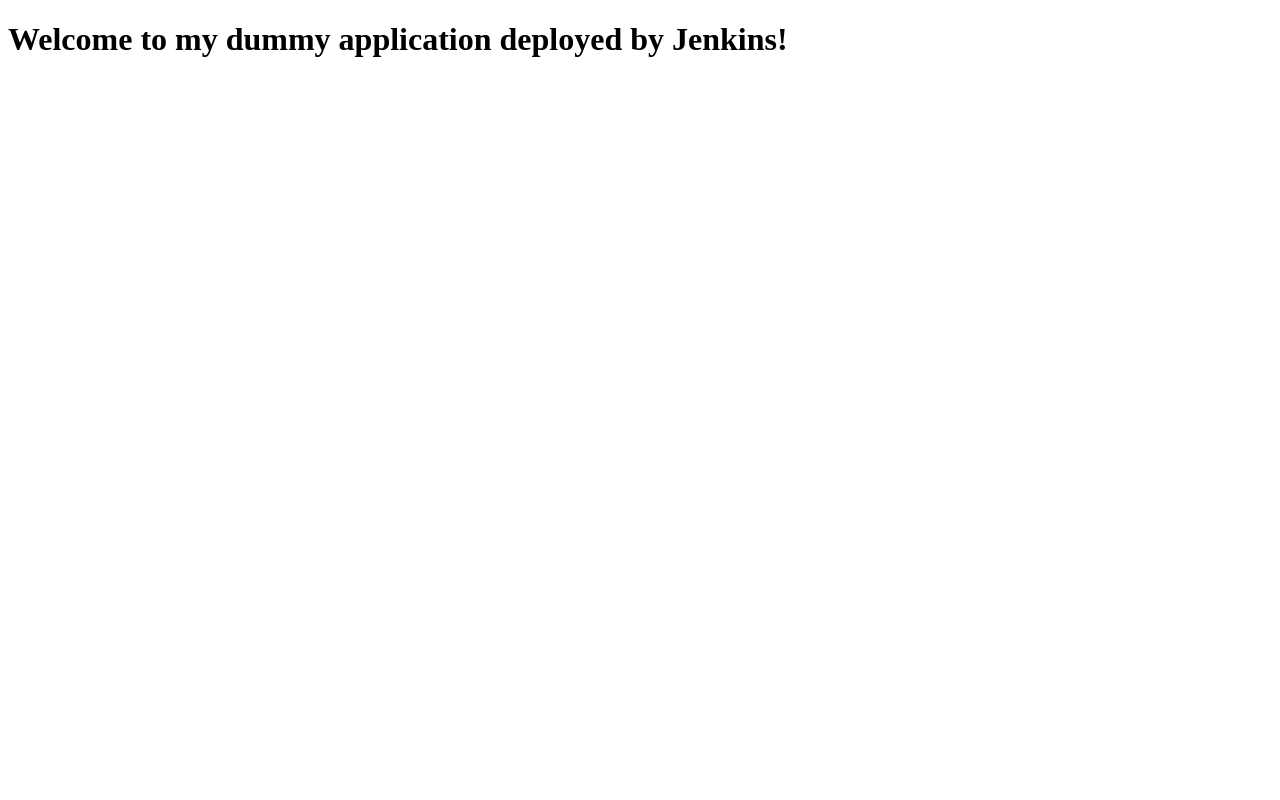
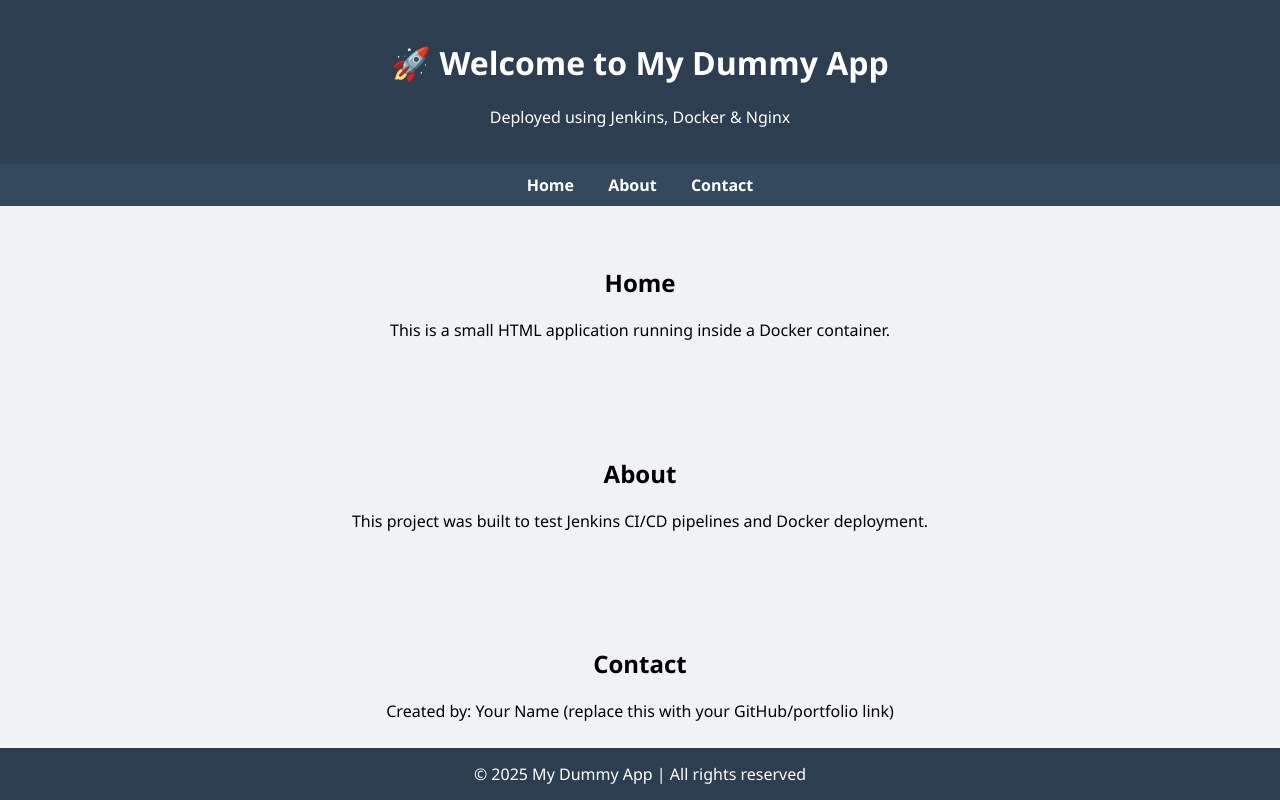
Before and after one commit to hunt-22/dummyrepo, a plain HTML site: page index.html in a window 1280 px wide. Drawn offline with Linux system fonts and the light colour scheme.

Commit message:
index.html

```diff
--- a/index.html
+++ b/index.html
@@ -1,9 +1,77 @@
 <!DOCTYPE html>
-<html>
+<html lang="en">
 <head>
-<title>Hello World Application</title>
+    <meta charset="UTF-8">
+    <title>My Dummy Web App</title>
+    <style>
+        body {
+            font-family: 'Segoe UI', Tahoma, Geneva, Verdana, sans-serif;
+            margin: 0;
+            background-color: #f0f2f5;
+        }
+        header {
+            background-color: #2c3e50;
+            color: white;
+            padding: 20px 0;
+            text-align: center;
+        }
+        nav {
+            background-color: #34495e;
+            padding: 10px;
+            text-align: center;
+        }
+        nav a {
+            color: white;
+            margin: 0 15px;
+            text-decoration: none;
+            font-weight: bold;
+        }
+        section {
+            padding: 40px;
+            text-align: center;
+        }
+        footer {
+            background-color: #2c3e50;
+            color: white;
+            text-align: center;
+            padding: 15px 0;
+            position: fixed;
+            bottom: 0;
+            width: 100%;
+        }
+    </style>
 </head>
 <body>
-<h1>Welcome to my dummy application deployed by Jenkins!</h1>
+
+<header>
+    <h1>🚀 Welcome to My Dummy App</h1>
+    <p>Deployed using Jenkins, Docker & Nginx</p>
+</header>
+
+<nav>
+    <a href="#home">Home</a>
+    <a href="#about">About</a>
+    <a href="#contact">Contact</a>
+</nav>
+
+<section id="home">
+    <h2>Home</h2>
+    <p>This is a small HTML application running inside a Docker container.</p>
+</section>
+
+<section id="about">
+    <h2>About</h2>
+    <p>This project was built to test Jenkins CI/CD pipelines and Docker deployment.</p>
+</section>
+
+<section id="contact">
+    <h2>Contact</h2>
+    <p>Created by: Your Name (replace this with your GitHub/portfolio link)</p>
+</section>
+
+<footer>
+    &copy; 2025 My Dummy App | All rights reserved
+</footer>
+
 </body>
 </html>
```
